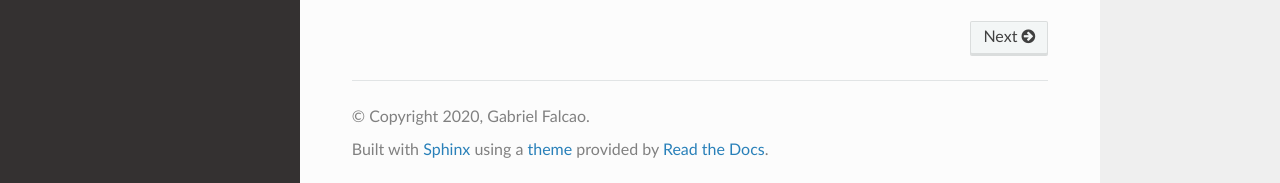
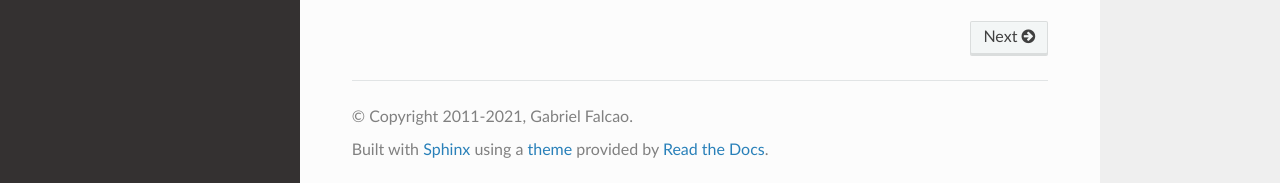
Before and after one commit to gabrielfalcao/HTTPretty, a Sphinx documentation site: the page built from docs/source/index.rst, in a window 1280 px wide and 900 px high, scrolled down 1764 px. Shown: the part 714-897 px from the top of the window. Built offline with Sphinx 7.4.7 and the Read the Docs theme 2.0.0, drawn with Linux system fonts in a browser that asks for light colours.

Commit message:
update docs copyright

```diff
--- a/docs/source/conf.py
+++ b/docs/source/conf.py
@@ -15,7 +15,7 @@ from httpretty.version import version # noqa
 
 
 project = 'HTTPretty'
-copyright = '2020, Gabriel Falcao'
+copyright = '2011-2021, Gabriel Falcao'
 author = 'Gabriel Falcao'
 
 # The short X.Y version
```
